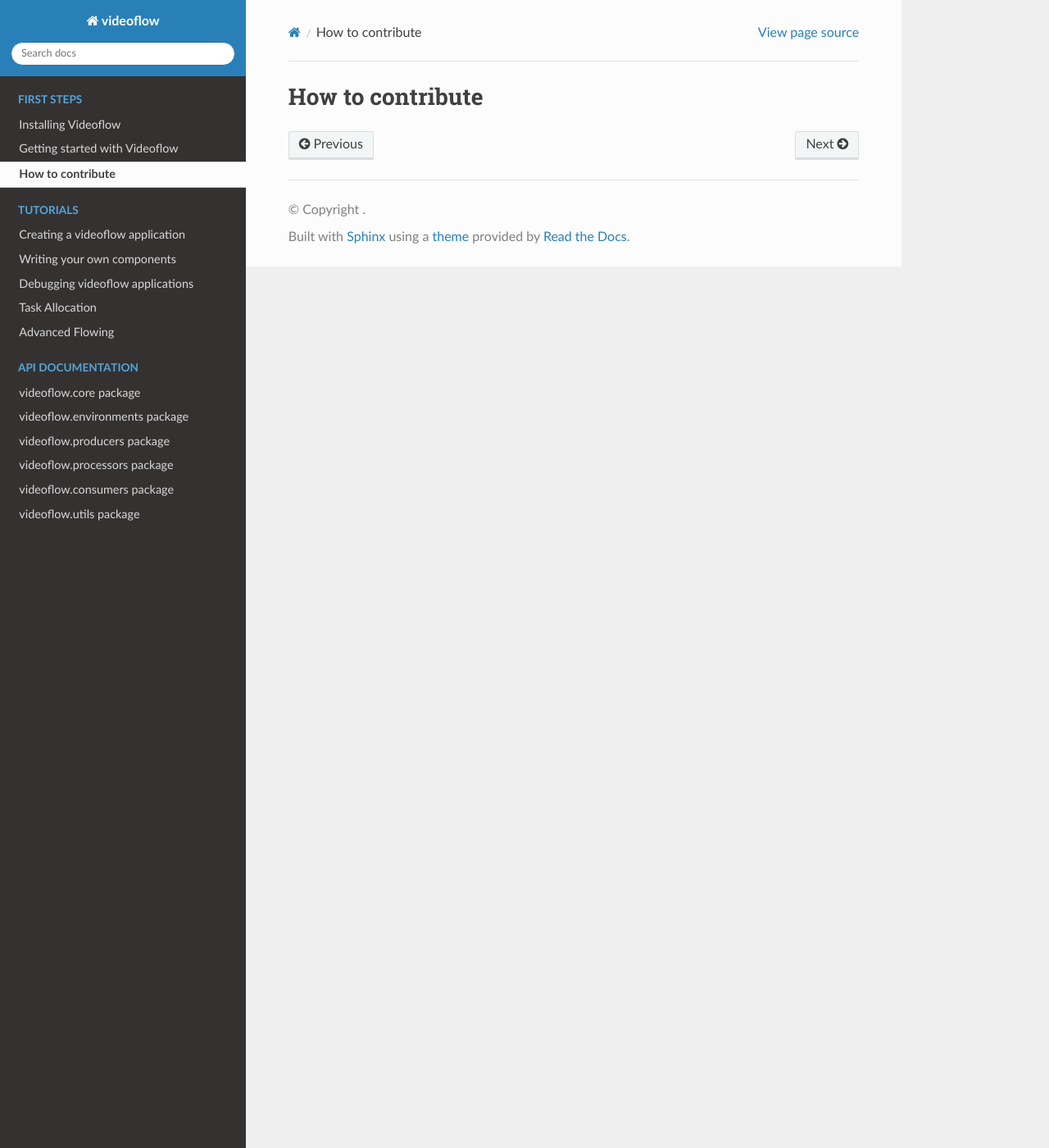
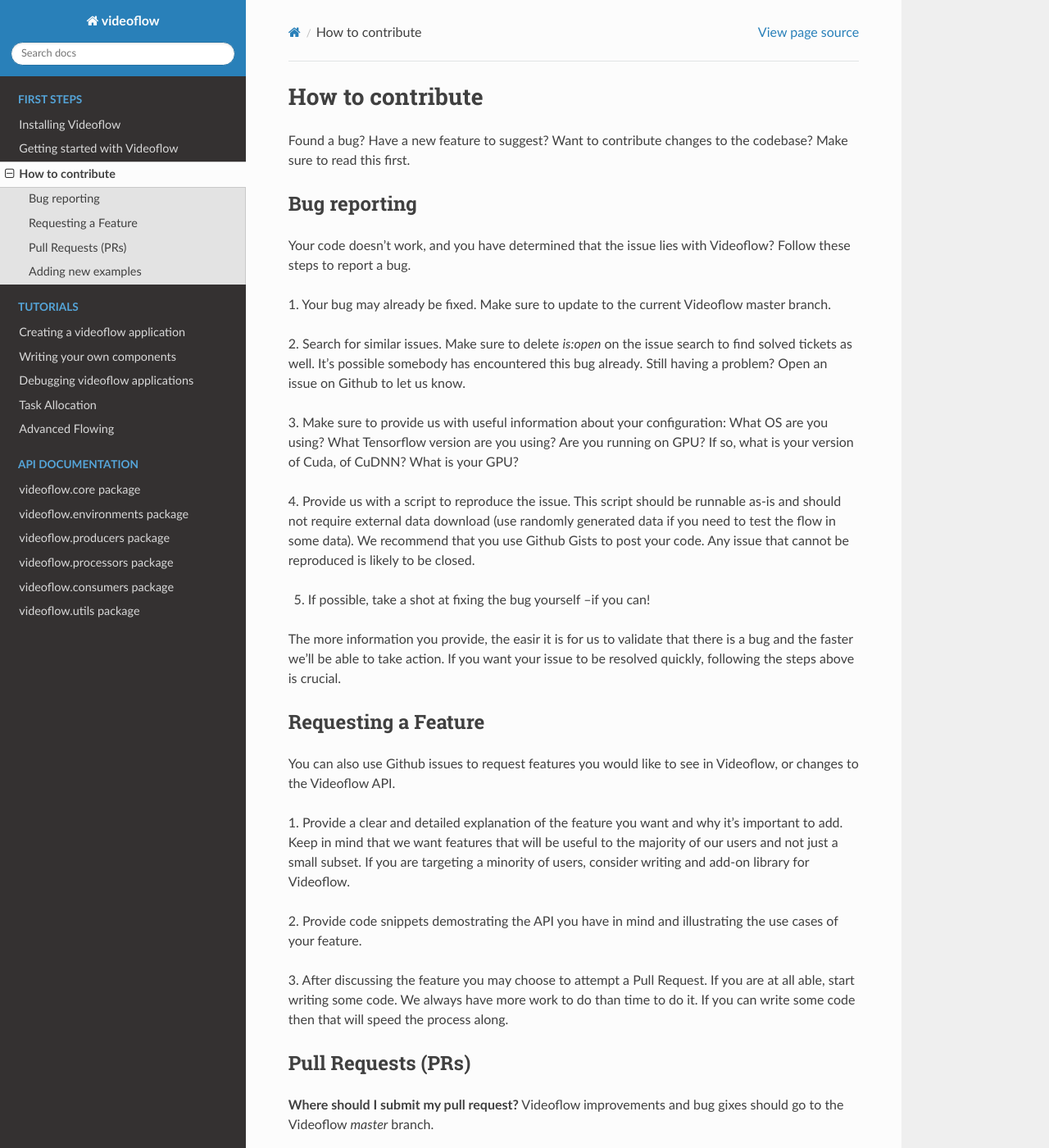
Before and after one commit to videoflow/videoflow, a Sphinx documentation site: the page built from docs/source/first-steps/how-to-contribute.rst, in a window 1280 px wide and 1400 px high. Shown: the whole window at 82% size. Built offline with Sphinx 7.4.7 and the Read the Docs theme 2.0.0, drawn with Linux system fonts in a browser that asks for light colours; some of the changed text lies outside the part shown.

Commit message:
Added how to contribute section

```diff
--- a/docs/source/first-steps/how-to-contribute.rst
+++ b/docs/source/first-steps/how-to-contribute.rst
@@ -1,2 +1,105 @@
 How to contribute
 =================
+
+Found a bug? Have a new feature to suggest? Want to contribute changes to the codebase? Make sure to read this first.
+
+Bug reporting
+-------------
+Your code doesn't work, and you have determined that the issue lies with Videoflow? Follow
+these steps to report a bug.
+
+1. Your bug may already be fixed.  Make sure to update to the current
+Videoflow master branch.
+
+2. Search for similar issues. Make sure to delete `is:open` on the
+issue search to find solved tickets as well. It's possible somebody
+has encountered this bug already.  Still having a problem? Open an issue on Github
+to let us know.
+
+3. Make sure to provide us with useful information about
+your configuration: What OS are you using? What Tensorflow version are you using?
+Are you running on GPU? If so, what is your version of Cuda, of CuDNN?
+What is your GPU?
+
+4. Provide us with a script to reproduce the issue.  This script should
+be runnable as-is and should not require external data download
+(use randomly generated data if you need to test the flow in some data).
+We recommend that you use Github Gists to post your code.
+Any issue that cannot be reproduced is likely to be closed.
+
+5. If possible, take a shot at fixing the bug yourself --if you can!
+
+The more information you provide, the easir it is for us to validate that
+there is a bug and the faster we'll be able to take action.
+If you want your issue to be resolved quickly, following the steps
+above is crucial.
+
+Requesting a Feature
+--------------------
+You can also use Github issues to request features you would
+like to see in Videoflow, or changes to the Videoflow API.
+
+1. Provide a clear and detailed explanation of the feature
+you want and why it's important to add. Keep in mind that
+we want features that will be useful to the majority of our
+users and not just a small subset.  If you are targeting
+a minority of users, consider writing and add-on library
+for Videoflow.
+
+2. Provide code snippets demostrating the API you have in
+mind and illustrating the use cases of your feature.
+
+3. After discussing the feature you may choose to attempt
+a Pull Request.  If you are at all able, start writing
+some code.  We always have more work to do than time to
+do it.  If you can write some code then that will speed
+the process along.
+
+Pull Requests (PRs)
+-------------------
+**Where should I submit my pull request?** Videoflow
+improvements and bug gixes should go to the Videoflow
+`master` branch.
+
+Here is a quick guide on how to submit your improvements::
+
+1. Write the
+code.
+
+2. Make sure any new function or class you introduce has
+proper docstrings. Make sure any code you touch still
+has up-to-date docstrings and documentation.  Use
+previously written code as a reference on how to format
+them.  In particular, they should be formatted in MarkDown,
+and there should be sections for `Arguments`, `Returns` and
+`Raises` (if applicable).
+
+3. Write tests. Your code should have full unit test coverage.
+If you want to see your PRs merged promptly, this is crucial.
+
+4. Run our test suite locally. It is easy: from the
+Videoflow folder, simply run ``py.test tests/``
+
+
+5. Make sure all tests are
+passing.
+
+
+6. When comitting, use appropriate, descriptive
+commit messages.
+
+7. Update the documentation.  If introducing new functionality,
+make sure you include code snippets demonstrating the usage
+of your new feature.
+
+8. Submit your PR. If your changes have been approved in
+a previous discussion, and if you have complete (and passing)
+unit tests as well as proper doctrings/documentation, your
+PR is likely to be merged promptly.
+
+Adding new examples
+-------------------
+Even if you do not contribute to the Videoflow source code,
+if you have an application of Videoflow as is concise and
+powerful, please consider adding it to our collection of
+`examples <https://github.com/jadielam/videoflow/tree/master/examples>`_.
```
